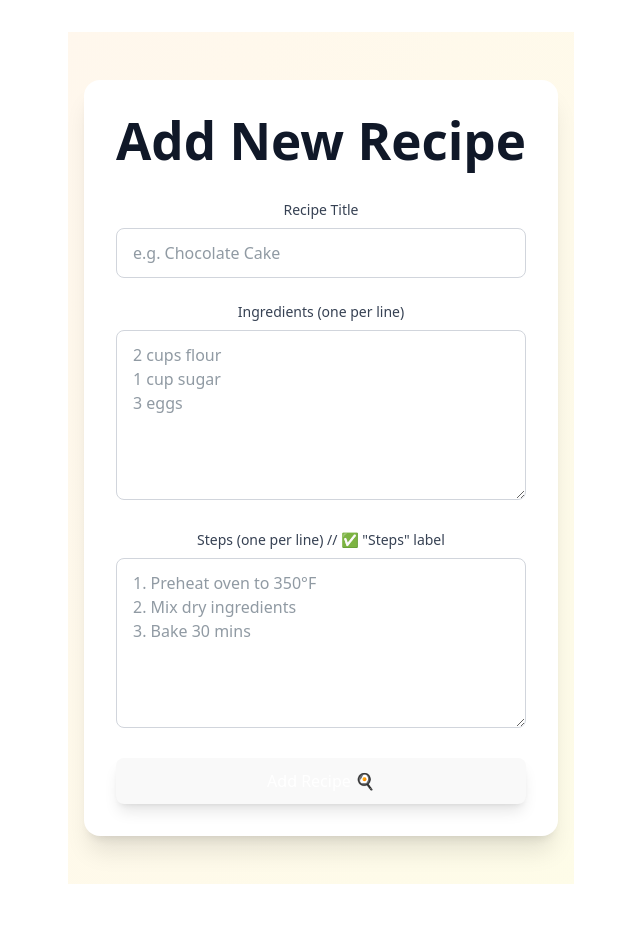
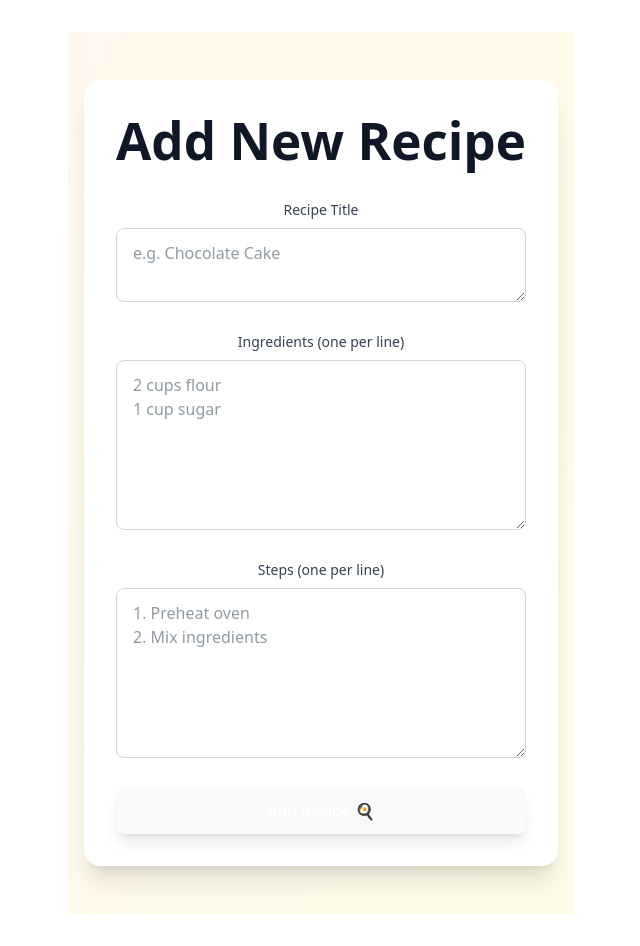
Before and after one commit to Muzdalifah20/alx-fe-reactjs, a React app in the folder recipe-sharing-platform/: page /add-recipe in a window 1280 px wide. Shown: the whole page, without its empty margins (319-959 px from the left). Before the commit the page ends 916 px from the top, so only its background shows below. Built offline with nearby package versions, Linux system fonts and the light colour scheme; the HTML template or start-up script is replaced by a standard one.

Commit message:
add recipe detail page

```diff
--- a/recipe-sharing-platform/src/components/AddRecipeForm.jsx
+++ b/recipe-sharing-platform/src/components/AddRecipeForm.jsx
@@ -4,21 +4,31 @@ import recipesData from "../data.json";
 export default function AddRecipeForm() {
   const [title, setTitle] = useState("");
   const [ingredients, setIngredients] = useState("");
-  const [steps, setSteps] = useState(""); // ✅ CHANGED: "steps" instead of "instructions"
+  const [steps, setSteps] = useState("");
+  const [errors, setErrors] = useState({}); // ✅ Added errors object
   const [error, setError] = useState("");
+
+  // ✅ Added validate function
+  const validate = () => {
+    const newErrors = {};
+
+    if (!title.trim()) newErrors.title = "Title is required";
+    if (!ingredients.trim()) newErrors.ingredients = "Ingredients required";
+    else if (ingredients.split("\n").filter((line) => line.trim()).length < 2) {
+      newErrors.ingredients = "Need at least 2 ingredients";
+    }
+    if (!steps.trim()) newErrors.steps = "Steps required";
+
+    setErrors(newErrors);
+    return Object.keys(newErrors).length === 0;
+  };
 
   const handleSubmit = (e) => {
     e.preventDefault();
 
-    if (!title || !ingredients || !steps) {
-      setError("All fields required!");
-      return;
-    }
-
-    if (ingredients.split("\n").filter((line) => line.trim()).length < 2) {
-      setError("Need at least 2 ingredients!");
-      return;
-    }
+    // ✅ Use validate function
+    const isValid = validate();
+    if (!isValid) return;
 
     const newRecipe = {
       id: recipesData.length + 1,
@@ -32,16 +42,27 @@ export default function AddRecipeForm() {
       steps: steps
         .split("\n")
         .map((line) => line.trim())
-        .filter(Boolean), // ✅ "steps"
+        .filter(Boolean),
     };
 
     console.log("New recipe:", newRecipe);
-    alert("Recipe added! (Check console)");
+    alert("Recipe added!");
 
-    setError("");
+    setErrors({}); // ✅ Clear errors
     setTitle("");
     setIngredients("");
     setSteps("");
+    setError("");
+  };
+
+  // ✅ Clear error when user types
+  const handleChange = (field, value) => {
+    if (errors[field]) {
+      setErrors({ ...errors, [field]: "" });
+    }
+    if (field === "title") setTitle(value);
+    if (field === "ingredients") setIngredients(value);
+    if (field === "steps") setSteps(value);
   };
 
   return (
@@ -51,26 +72,21 @@ export default function AddRecipeForm() {
           Add New Recipe
         </h1>
 
-        {error && (
-          <div className="bg-red-100 border border-red-400 text-red-700 px-4 py-3 rounded-lg mb-6">
-            {error}
-          </div>
-        )}
-
         <form onSubmit={handleSubmit} className="space-y-6">
           {/* Title */}
           <div>
             <label className="block text-sm font-medium text-gray-700 mb-2">
               Recipe Title
             </label>
-            <input
-              type="text"
+            <textarea
               value={title}
-              onChange={(e) => setTitle(e.target.value)}
+              onChange={(e) => handleChange("title", e.target.value)}
               className="w-full px-4 py-3 border border-gray-300 rounded-lg focus:ring-2 focus:ring-orange-500"
               placeholder="e.g. Chocolate Cake"
-              required
             />
+            {errors.title && (
+              <p className="mt-1 text-sm text-red-600">{errors.title}</p>
+            )}
           </div>
 
           {/* Ingredients */}
@@ -80,36 +96,43 @@ export default function AddRecipeForm() {
             </label>
             <textarea
               value={ingredients}
-              onChange={(e) => setIngredients(e.target.value)}
+              onChange={(e) => handleChange("ingredients", e.target.value)}
               rows="6"
-              className="w-full px-4 py-3 border border-gray-300 rounded-lg focus:ring-2 focus:ring-orange-500 resize-vertical"
+              className={`w-full px-4 py-3 border rounded-lg focus:ring-2 focus:ring-orange-500 resize-vertical ${
+                errors.ingredients ? "border-red-500" : "border-gray-300"
+              }`}
               placeholder="2 cups flour
-1 cup sugar
-3 eggs"
-              required
+1 cup sugar"
             />
+            {errors.ingredients && (
+              <p className="mt-1 text-sm text-red-600">{errors.ingredients}</p>
+            )}
           </div>
 
           {/* Steps */}
           <div>
             <label className="block text-sm font-medium text-gray-700 mb-2">
-              Steps (one per line) // ✅ "Steps" label
+              Steps (one per line)
             </label>
             <textarea
               value={steps}
-              onChange={(e) => setSteps(e.target.value)}
+              onChange={(e) => handleChange("steps", e.target.value)}
               rows="6"
-              className="w-full px-4 py-3 border border-gray-300 rounded-lg focus:ring-2 focus:ring-orange-500 resize-vertical"
-              placeholder="1. Preheat oven to 350°F
-2. Mix dry ingredients
-3. Bake 30 mins"
-              required
+              className={`w-full px-4 py-3 border rounded-lg focus:ring-2 focus:ring-orange-500 resize-vertical ${
+                errors.steps ? "border-red-500" : "border-gray-300"
+              }`}
+              placeholder="1. Preheat oven
+2. Mix ingredients"
             />
+            {errors.steps && (
+              <p className="mt-1 text-sm text-red-600">{errors.steps}</p>
+            )}
           </div>
 
           <button
             type="submit"
-            className="w-full bg-orange-500 text-white py-4 px-6 rounded-lg font-semibold text-lg hover:bg-orange-600 shadow-lg"
+            disabled={Object.keys(errors).length > 0}
+            className="w-full bg-orange-500 text-white py-4 px-6 rounded-lg font-semibold text-lg hover:bg-orange-600 shadow-lg disabled:opacity-50 disabled:cursor-not-allowed"
           >
             Add Recipe 🍳
           </button>
```
